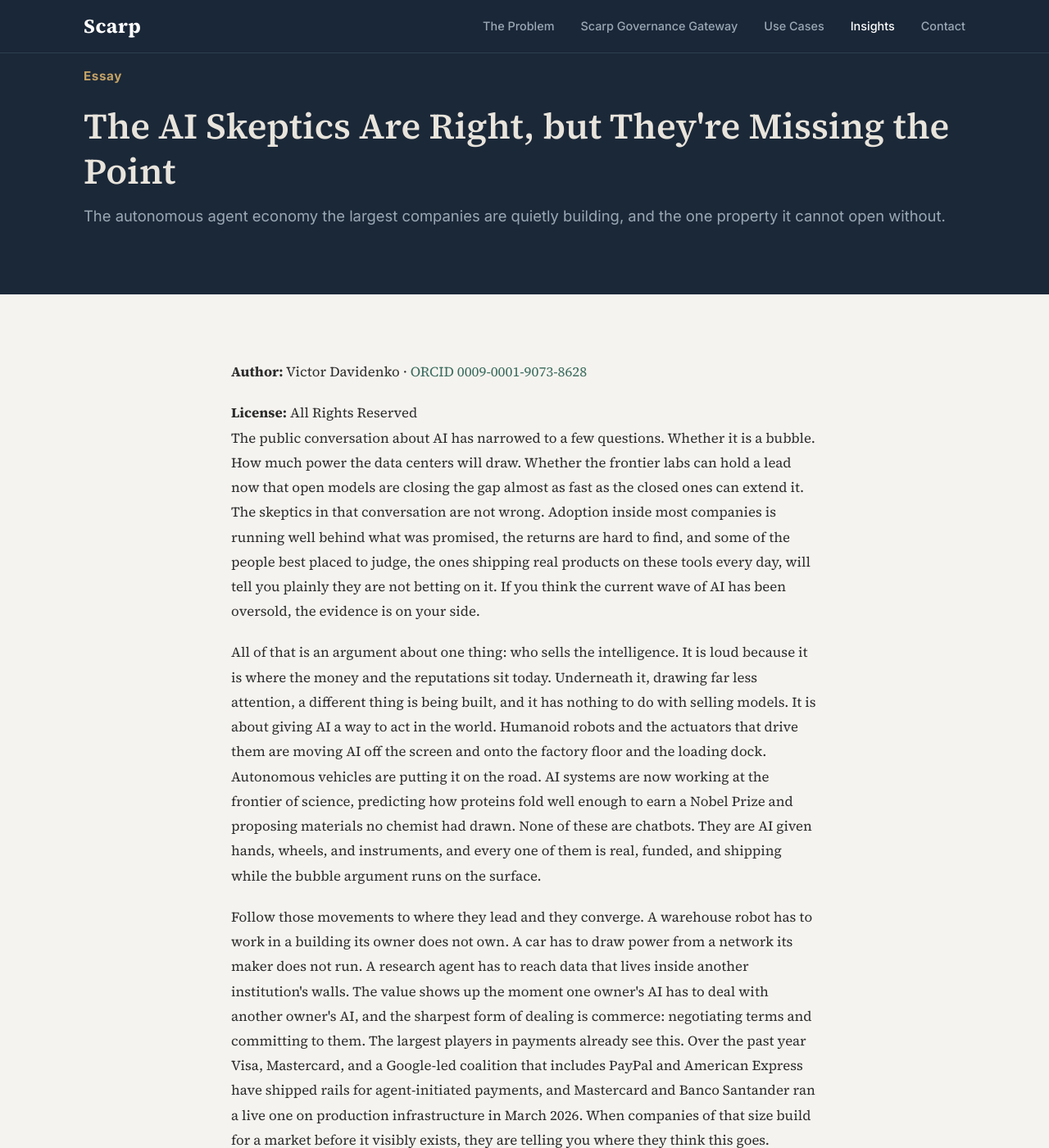
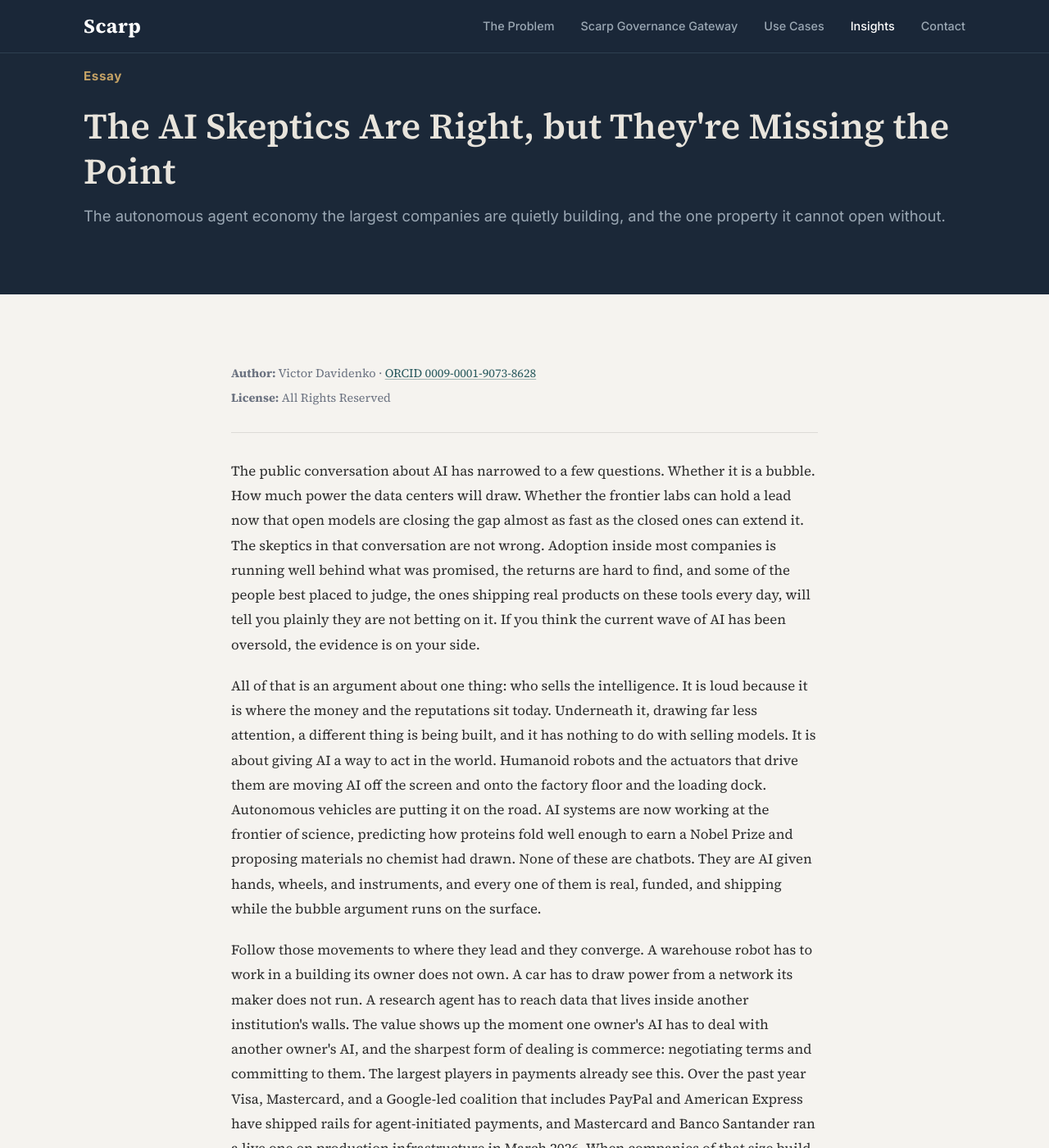
Before and after one commit to scarpprotocol/scarpprotocol.github.io, a Jekyll site: the page built from insights/the-ai-skeptics-are-right.html, in a window 1280 px wide and 1400 px high. Shown: the whole window at 82% size. Built offline with Jekyll 4.4.1, drawn with Linux system fonts in a browser that asks for light colours.

Commit message:
Essay: fix link visibility and citation spacing

```diff
--- a/insights/the-ai-skeptics-are-right.html
+++ b/insights/the-ai-skeptics-are-right.html
@@ -3,6 +3,29 @@ layout: default
 title: "The AI Skeptics Are Right, but They're Missing the Point"
 description: "The autonomous agent economy the largest companies are quietly building, and the one property it cannot open without."
 ---
+
+<style>
+  .post-body a {
+    color: #2A5A5E;
+    text-decoration: underline;
+    text-decoration-color: rgba(42, 90, 94, 0.4);
+    text-underline-offset: 2px;
+  }
+  .post-body a:hover {
+    color: #1d4245;
+    text-decoration-color: rgba(42, 90, 94, 0.8);
+  }
+  .post-citation {
+    border-bottom: 1px solid rgba(0, 0, 0, 0.1);
+    padding-bottom: 1.5rem;
+    margin-bottom: 2rem;
+  }
+  .post-citation p {
+    margin: 0.25rem 0;
+    font-size: 0.9rem;
+    color: #6B7280;
+  }
+</style>
 
 <article class="post">
   <div class="post-header section-dark">
```
